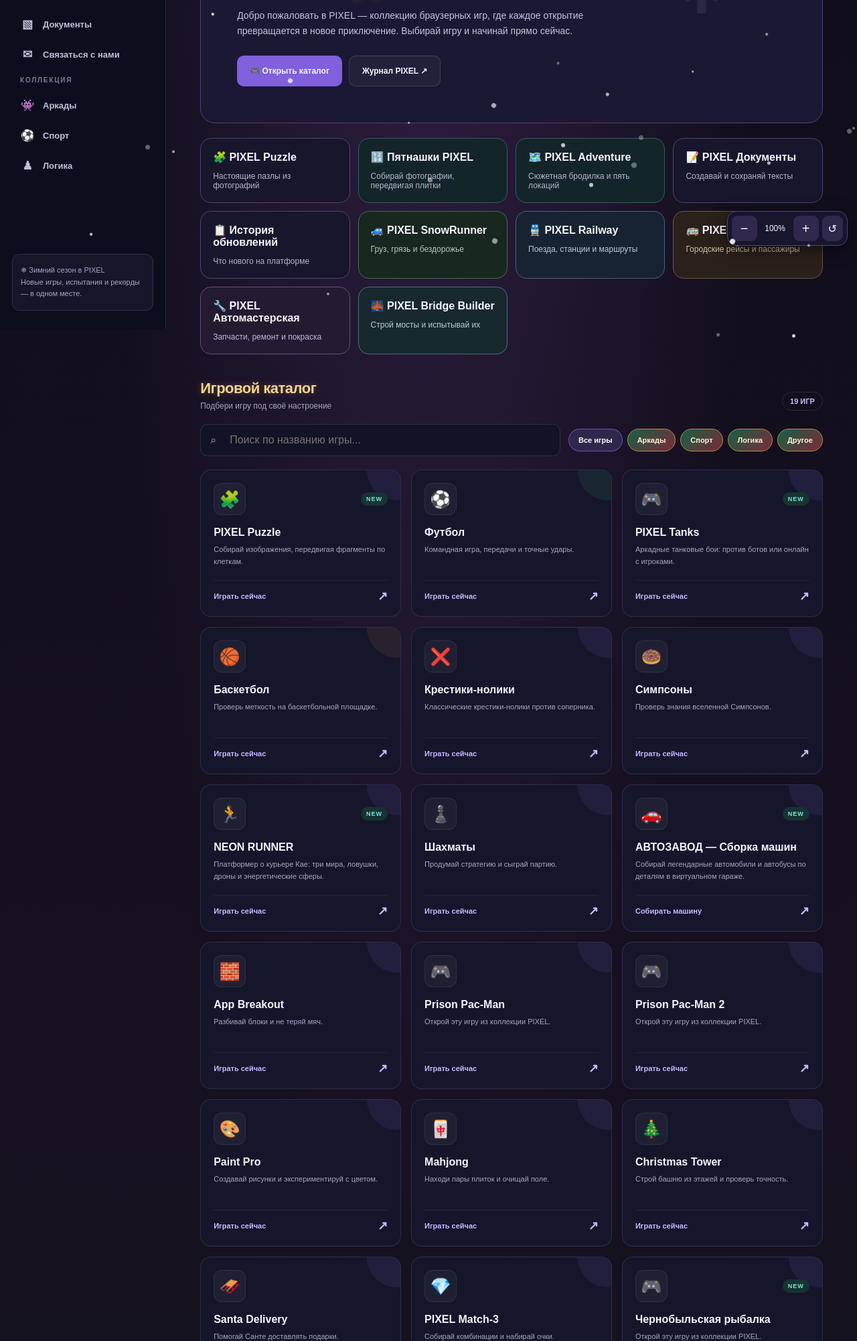
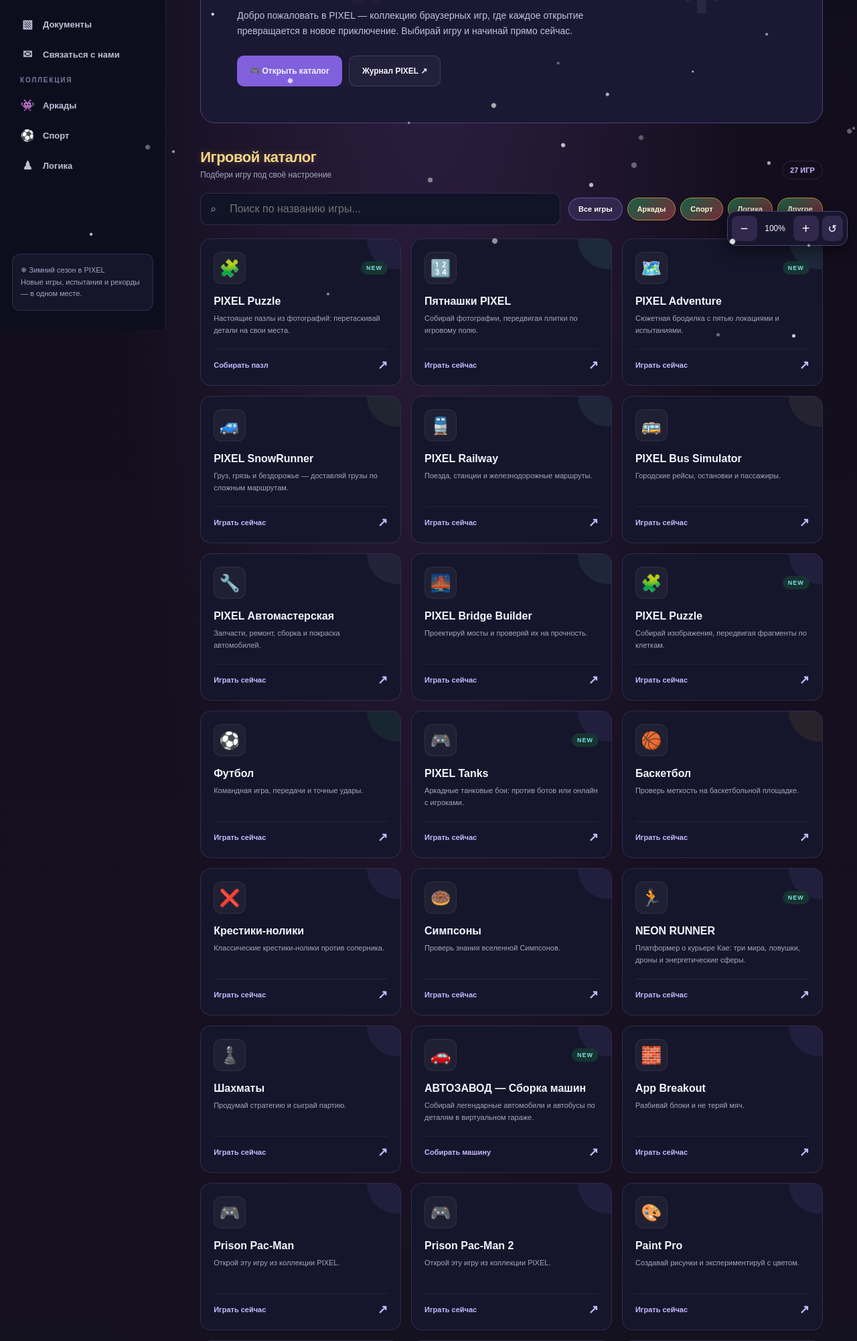
Before and after one commit to sendroom44-bit/PIXEL, a Django app: page / in a window 1280 px wide. Shown: the part 353-2355 px from the top of the page at 67% size. Run offline with Django 4.2, Linux system fonts and the light colour scheme; data comes from the database, SQL or seed files in the repository; some libraries are stand-ins or nearby versions.

Commit message:
Move all game shortcuts into the main game catalog

```diff
--- a/games/templates/games/home.html
+++ b/games/templates/games/home.html
@@ -42,23 +42,10 @@
     </div>
   </section>
 
-  <section class="pixel-tools" aria-label="Новые возможности" style="display:grid;grid-template-columns:repeat(auto-fit,minmax(190px,1fr));gap:12px;margin:22px 0">
-    <a href="{% url 'pixel_puzzle' %}" style="padding:18px;border:1px solid #514078;border-radius:16px;background:#17162d;text-decoration:none"><b>🧩 PIXEL Puzzle</b><p style="color:#b7b3d0;font-size:12px;margin-bottom:0">Настоящие пазлы из фотографий</p></a>
-    <a href="{% url 'sliding_puzzle' %}" style="padding:18px;border:1px solid #315b60;border-radius:16px;background:#14252a;text-decoration:none"><b>🔢 Пятнашки PIXEL</b><p style="color:#b7b3d0;font-size:12px;margin-bottom:0">Собирай фотографии, передвигая плитки</p></a>
-    <a href="{% url 'pixel_adventure' %}" style="padding:18px;border:1px solid #315b60;border-radius:16px;background:#14252a;text-decoration:none"><b>🗺️ PIXEL Adventure</b><p style="color:#b7b3d0;font-size:12px;margin-bottom:0">Сюжетная бродилка и пять локаций</p></a>
-    <a href="{% url 'pixel_documents' %}" style="padding:18px;border:1px solid #514078;border-radius:16px;background:#17162d;text-decoration:none"><b>📝 PIXEL Документы</b><p style="color:#b7b3d0;font-size:12px;margin-bottom:0">Создавай и сохраняй тексты</p></a>
-    <a href="{% url 'pixel_updates' %}" style="padding:18px;border:1px solid #514078;border-radius:16px;background:#17162d;text-decoration:none"><b>📋 История обновлений</b><p style="color:#b7b3d0;font-size:12px;margin-bottom:0">Что нового на платформе</p></a>
-
-    <a href="{% url 'pixel_snowrunner' %}" style="padding:18px;border:1px solid #51664c;border-radius:16px;background:#18271f;text-decoration:none"><b>🚙 PIXEL SnowRunner</b><p style="color:#b7c9b5;font-size:12px;margin-bottom:0">Груз, грязь и бездорожье</p></a>
-    <a href="{% url 'pixel_railway' %}" style="padding:18px;border:1px solid #4c617b;border-radius:16px;background:#172333;text-decoration:none"><b>🚆 PIXEL Railway</b><p style="color:#b7c9d0;font-size:12px;margin-bottom:0">Поезда, станции и маршруты</p></a>
-    <a href="{% url 'pixel_bus' %}" style="padding:18px;border:1px solid #6b5842;border-radius:16px;background:#2a211a;text-decoration:none"><b>🚌 PIXEL Bus Simulator</b><p style="color:#d1c0a9;font-size:12px;margin-bottom:0">Городские рейсы и пассажиры</p></a>
-    <a href="{% url 'pixel_workshop' %}" style="padding:18px;border:1px solid #65527d;border-radius:16px;background:#241a31;text-decoration:none"><b>🔧 PIXEL Автомастерская</b><p style="color:#c6b4dc;font-size:12px;margin-bottom:0">Запчасти, ремонт и покраска</p></a>
-    <a href="{% url 'pixel_bridge' %}" style="padding:18px;border:1px solid #4b6d79;border-radius:16px;background:#17282e;text-decoration:none"><b>🌉 PIXEL Bridge Builder</b><p style="color:#b8d0d5;font-size:12px;margin-bottom:0">Строй мосты и испытывай их</p></a>
-  </section>
   <section id="games">
     <div class="section-head">
       <div><h2>Игровой каталог</h2><p>Подбери игру под своё настроение</p></div>
-      <span class="count-chip"><span id="gameCount">{{ games|length }}</span> ИГР</span>
+      <span class="count-chip"><span id="gameCount">{{ games|length|add:8 }}</span> ИГР</span>
     </div>
     <div class="toolbar">
       <div class="search-wrap"><span>⌕</span><input type="search" id="gameSearch" class="search-box" placeholder="Поиск по названию игры..." oninput="filterGames()"></div>
@@ -71,6 +58,15 @@
       </div>
     </div>
     <div class="game-grid" id="gameCards">
+      <article class="game-card" data-name="pixel puzzle настоящие пазлы" data-category="logic" style="--glow:#9875ff"><div class="game-card-top"><div class="game-icon">🧩</div><span class="new-badge">NEW</span></div><h3>PIXEL Puzzle</h3><p>Настоящие пазлы из фотографий: перетаскивай детали на свои места.</p><a class="game-open" href="{% url 'pixel_puzzle' %}"><span>Собирать пазл</span><span>↗</span></a></article>
+      <article class="game-card" data-name="пятнашки pixel puzzle" data-category="logic" style="--glow:#66e4df"><div class="game-card-top"><div class="game-icon">🔢</div></div><h3>Пятнашки PIXEL</h3><p>Собирай фотографии, передвигая плитки по игровому полю.</p><a class="game-open" href="{% url 'sliding_puzzle' %}"><span>Играть сейчас</span><span>↗</span></a></article>
+      <article class="game-card" data-name="pixel adventure бродилка" data-category="arcade" style="--glow:#66e4df"><div class="game-card-top"><div class="game-icon">🗺️</div><span class="new-badge">NEW</span></div><h3>PIXEL Adventure</h3><p>Сюжетная бродилка с пятью локациями и испытаниями.</p><a class="game-open" href="{% url 'pixel_adventure' %}"><span>Играть сейчас</span><span>↗</span></a></article>
+      <article class="game-card" data-name="pixel snowrunner внедорожник грузовик" data-category="other" style="--glow:#9ab77e"><div class="game-card-top"><div class="game-icon">🚙</div></div><h3>PIXEL SnowRunner</h3><p>Груз, грязь и бездорожье — доставляй грузы по сложным маршрутам.</p><a class="game-open" href="{% url 'pixel_snowrunner' %}"><span>Играть сейчас</span><span>↗</span></a></article>
+      <article class="game-card" data-name="pixel railway поезд железная дорога" data-category="other" style="--glow:#83b9dc"><div class="game-card-top"><div class="game-icon">🚆</div></div><h3>PIXEL Railway</h3><p>Поезда, станции и железнодорожные маршруты.</p><a class="game-open" href="{% url 'pixel_railway' %}"><span>Играть сейчас</span><span>↗</span></a></article>
+      <article class="game-card" data-name="pixel bus simulator автобус" data-category="other" style="--glow:#d1a36c"><div class="game-card-top"><div class="game-icon">🚌</div></div><h3>PIXEL Bus Simulator</h3><p>Городские рейсы, остановки и пассажиры.</p><a class="game-open" href="{% url 'pixel_bus' %}"><span>Играть сейчас</span><span>↗</span></a></article>
+      <article class="game-card" data-name="pixel автомастерская ремонт машины" data-category="other" style="--glow:#bd91df"><div class="game-card-top"><div class="game-icon">🔧</div></div><h3>PIXEL Автомастерская</h3><p>Запчасти, ремонт, сборка и покраска автомобилей.</p><a class="game-open" href="{% url 'pixel_workshop' %}"><span>Играть сейчас</span><span>↗</span></a></article>
+      <article class="game-card" data-name="pixel bridge builder мост" data-category="logic" style="--glow:#83c7d4"><div class="game-card-top"><div class="game-icon">🌉</div></div><h3>PIXEL Bridge Builder</h3><p>Проектируй мосты и проверяй их на прочность.</p><a class="game-open" href="{% url 'pixel_bridge' %}"><span>Играть сейчас</span><span>↗</span></a></article>
+
     {% for game in games %}
       <article class="game-card" data-name="{{ game.name|lower }}" data-category="{{ game.category }}" style="--glow:{% if game.slug == 'football' %}#36c77b{% elif game.slug == 'basketball' %}#e99b45{% elif game.slug == 'christmas-circuit' %}#70e3df{% elif game.slug == 'christmas-tower' %}#9875ff{% else %}#9875ff{% endif %}">
         <div class="game-card-top">
```
